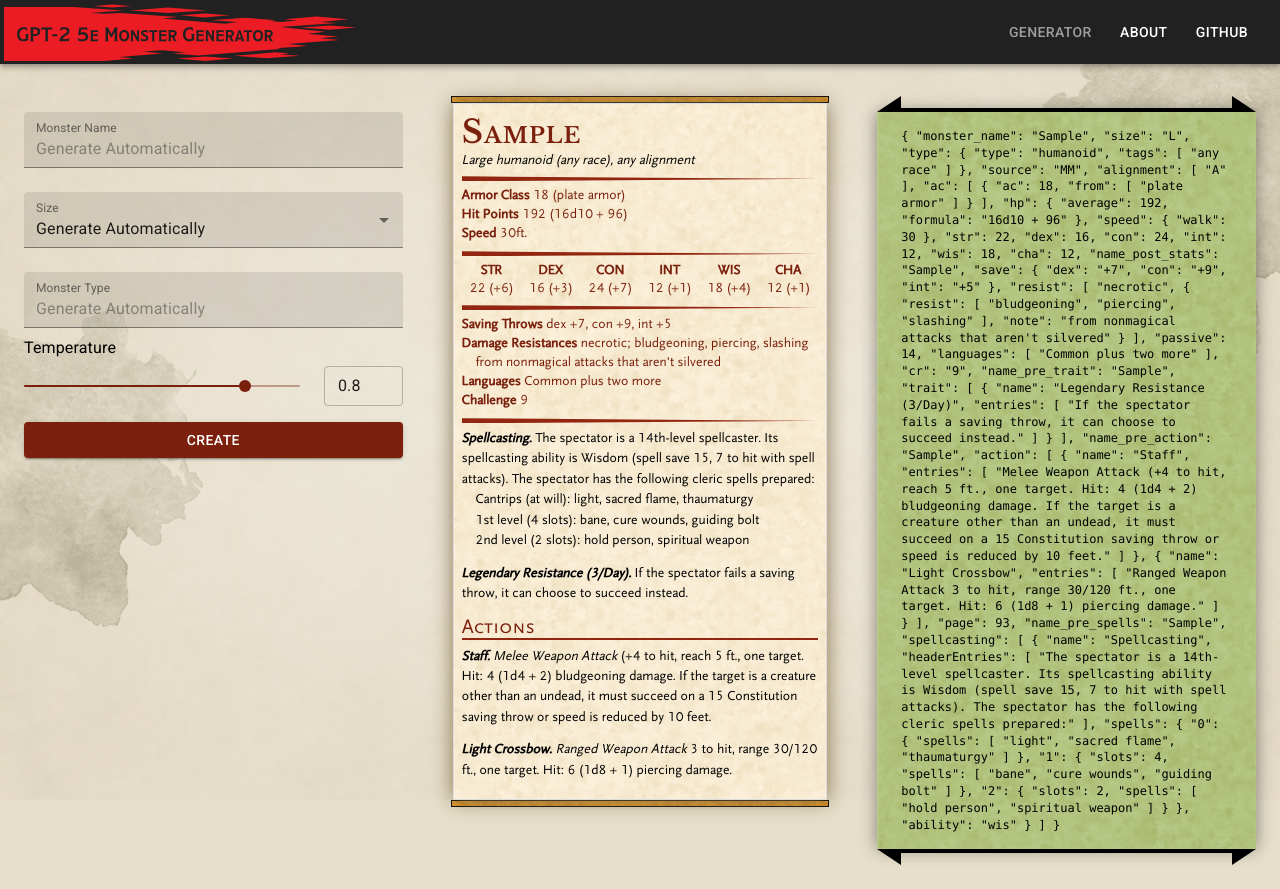
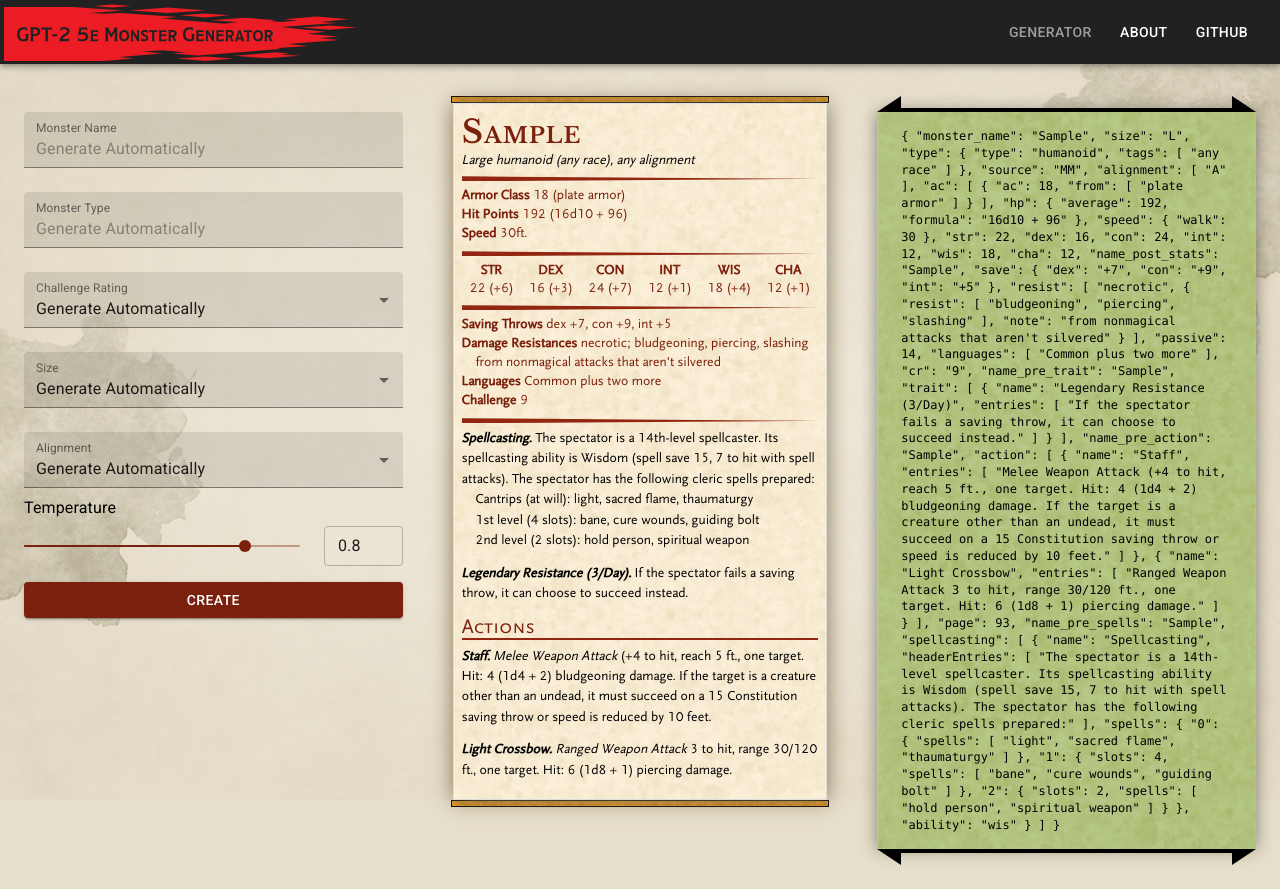
Before and after one commit to dhlanm/gpt-2-dnd-frontend, a React (Create React App) app: page / in a window 1280 px wide. Built offline with nearby package versions, Linux system fonts and the light colour scheme.

Commit message:
Add additional form controls
CR and alignment

```diff
--- a/src/Index/Form.tsx
+++ b/src/Index/Form.tsx
@@ -49,6 +49,33 @@ const useStyles = makeStyles(() =>
 	}),
 )
 
+const CHALLENGE_RATINGS = [
+	{
+		value: '',
+		label: 'Generate Automatically',
+	},
+	{
+		value: 0,
+		label: '0',
+	}, {
+		value: 0.125,
+		label: '1/8',
+	}, {
+		value: 0.25,
+		label: '1/4',
+	}, {
+		value: 0.5,
+		label: '1/2',
+	},
+]
+
+for (let i = 1; i <= 30; i++) {
+	CHALLENGE_RATINGS.push({
+		value: i,
+		label: `${i}`,
+	})
+}
+
 function useField<T>(initialState: T): [T, React.ChangeEventHandler<{ value: unknown }>] {
 	const [value, setValue] = useState(initialState)
 	const callback = useCallback(({target: {value: v}}) => value !== v && setValue(v), [value])
@@ -59,7 +86,9 @@ function Form(): React.ReactElement {
 	const classes = useStyles()
 	const [name, setName] = useField('')
 	const [type, setType] = useField('')
+	const [challenge, setChallenge] = useField('')
 	const [size, setSize] = useField('')
+	const [alignment, setAlignment] = useField('')
 	const [temp, setTemp] = useState(0.8)
 	const dispatch = useDispatch()
 
@@ -98,6 +127,37 @@ function Form(): React.ReactElement {
 					shrink: true,
 				}}
 			/>
+			<TextField
+				fullWidth
+				id="type"
+				name="type"
+				label="Monster Type"
+				margin="normal"
+				disabled={loading}
+				onChange={setType}
+				placeholder="Generate Automatically"
+				value={type}
+				variant="filled"
+				InputLabelProps={{
+					shrink: true,
+				}}
+			/>
+			<FormControl disabled={loading} variant="filled" margin="normal" fullWidth>
+				<InputLabel htmlFor="size" shrink={true}>Challenge Rating</InputLabel>
+				<Select
+					displayEmpty
+					input={<FilledInput name="size" id="size" />}
+					MenuProps={{
+						className: classes.select,
+					}}
+					onChange={setChallenge}
+					value={challenge}
+				>
+					{CHALLENGE_RATINGS.map(({value, label}) => (
+						<MenuItem value={value}>{label}</MenuItem>
+					))}
+				</Select>
+			</FormControl>
 			<FormControl disabled={loading} variant="filled" margin="normal" fullWidth>
 				<InputLabel htmlFor="size" shrink={true}>Size</InputLabel>
 				<Select
@@ -118,21 +178,29 @@ function Form(): React.ReactElement {
 					<MenuItem value="G">Gargantuan</MenuItem>
 				</Select>
 			</FormControl>
-			<TextField
-				fullWidth
-				id="type"
-				name="type"
-				label="Monster Type"
-				margin="normal"
-				disabled={loading}
-				onChange={setType}
-				placeholder="Generate Automatically"
-				value={type}
-				variant="filled"
-				InputLabelProps={{
-					shrink: true,
-				}}
-			/>
+			<FormControl disabled={loading} variant="filled" margin="normal" fullWidth>
+				<InputLabel htmlFor="size" shrink={true}>Alignment</InputLabel>
+				<Select
+					displayEmpty
+					input={<FilledInput name="size" id="size" />}
+					MenuProps={{
+						className: classes.select,
+					}}
+					onChange={setAlignment}
+					value={alignment}
+				>
+					<MenuItem value="">Generate Automatically</MenuItem>
+					<MenuItem value="LG">Lawful Good</MenuItem>
+					<MenuItem value="NG">Neutral Good</MenuItem>
+					<MenuItem value="CG">Chaotic Good</MenuItem>
+					<MenuItem value="LN">Lawful Neutral</MenuItem>
+					<MenuItem value="NN">True Neutral</MenuItem>
+					<MenuItem value="CN">Chaotic Neutral</MenuItem>
+					<MenuItem value="LE">Chaotic Evil</MenuItem>
+					<MenuItem value="NE">Neutral Evil</MenuItem>
+					<MenuItem value="CE">Chaotic Evil</MenuItem>
+				</Select>
+			</FormControl>
 			<Typography id="temp-label" gutterBottom>
 				Temperature
 			</Typography>
```
